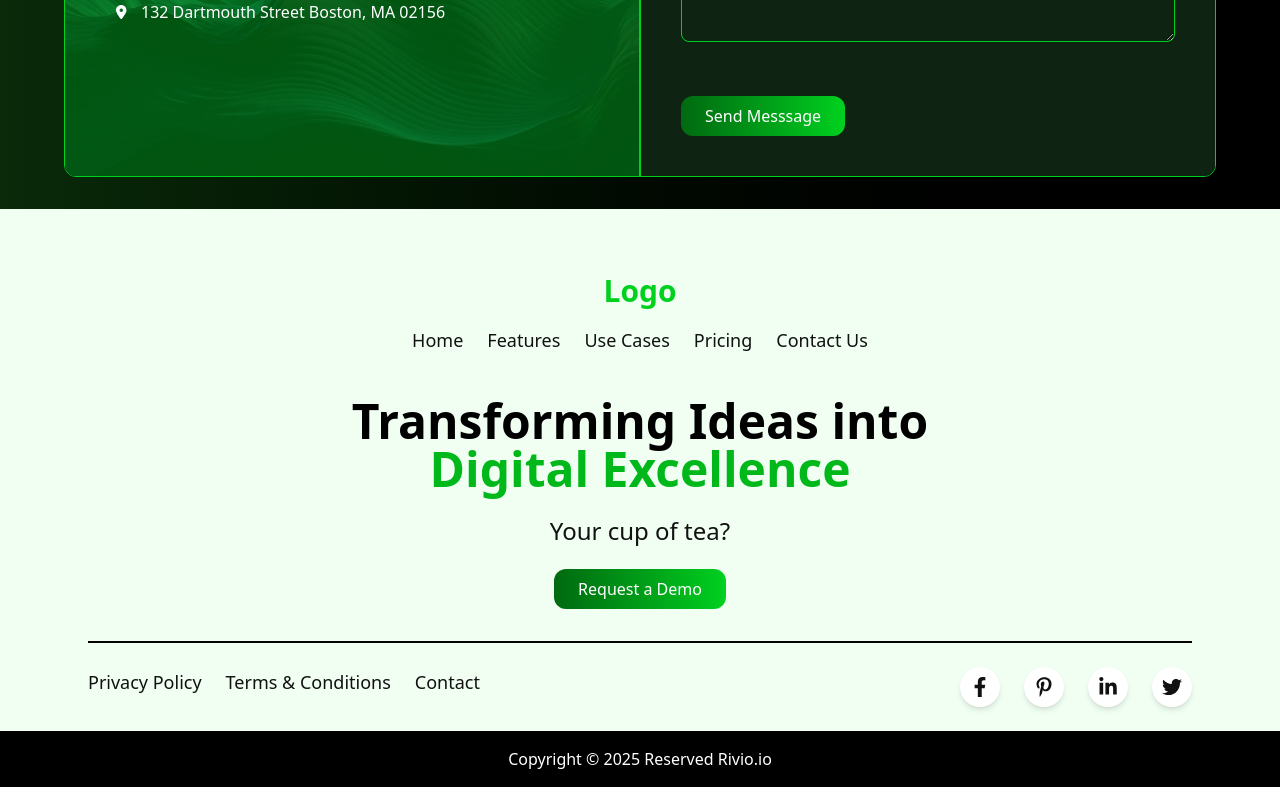
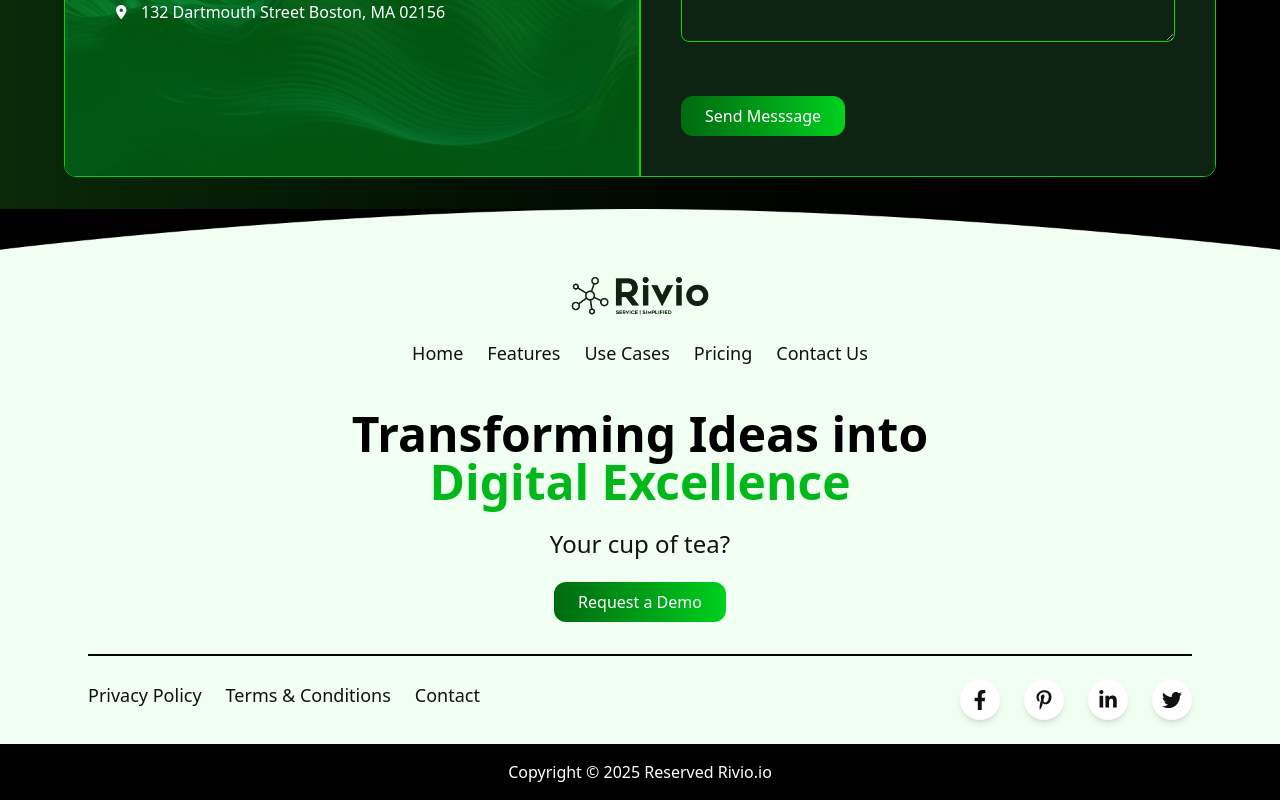
Before and after one commit to MuhammadAkil/rivio-io, a Next.js app: page / in a window 1280 px wide. Shown: the part 7879-8679 px from the top of the page. Built offline with nearby package versions, Linux system fonts and the light colour scheme.

Commit message:
update footer

```diff
--- a/src/components/Footer.tsx
+++ b/src/components/Footer.tsx
@@ -1,19 +1,28 @@
 import React from "react";
 import { FaFacebookF, FaTwitter, FaPinterestP, FaLinkedinIn } from "react-icons/fa";
 import Link from "next/link";
+import Image from "next/image";
+
 export default function Footer() {
     return (
         <>
-            <div className="relative bg-[#F0FFF2] text-black text-center pt-16 pb-6">
+            <div className="bg-black ">
+
+                <div className="relative bg-tranparent text-black text-center pt-16 pb-6  bg-[url('/image/footer-bg.png')] bg-cover bg-no-repeat">
                     <svg className="absolute top-0 left-0 w-full" viewBox="0 0 1440 320" fill="none" xmlns="http://www.w3.org/2000/svg">
                         <path fill="bg-[#effbeb]" d="M0,224L1440,96L1440,320L0,320Z" />
                     </svg>
 
                     <div className="max-w-6xl mx-auto px-6">
-                    <h2 className="text-3xl font-bold mb-4">
-                        <span className="text-[#00D11F]">Logo</span>
-                    </h2>
-
+                        <div className="flex justify-center items-center mb-5">
+                        <Image
+                            src="/image/rivio-black-logo.png"
+                            alt="Logo"
+                            width={120}
+                            height={120}
+                            className="w-24 sm:w-32 md:w-36 h-auto"
+                        />
+                        </div>
                         <div className="space-x-6 text-center flex flex-col sm:flex-row sm:space-x-6 sm:justify-center">
                             <Link href="/" className="text-[#111111] hover:text-[#01B81B] text-lg leading-[31.74px] tracking-[-1%] mb-4 sm:mb-0">
                                 Home
@@ -67,6 +76,7 @@ export default function Footer() {
                         Copyright © 2025 Reserved Rivio.io
                     </p>
                 </div>
+            </div>
         </>
     );
 }
```
Also changed, not shown: public/image/footer-bg.png (added), public/image/rivio-black-logo.png (added). Lines whose indentation alone changed are shown as unchanged.
